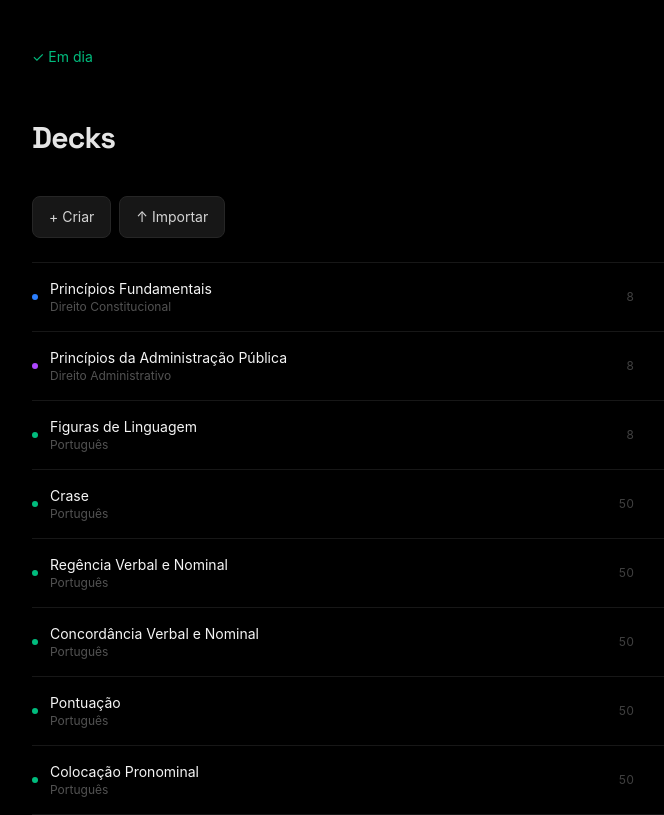
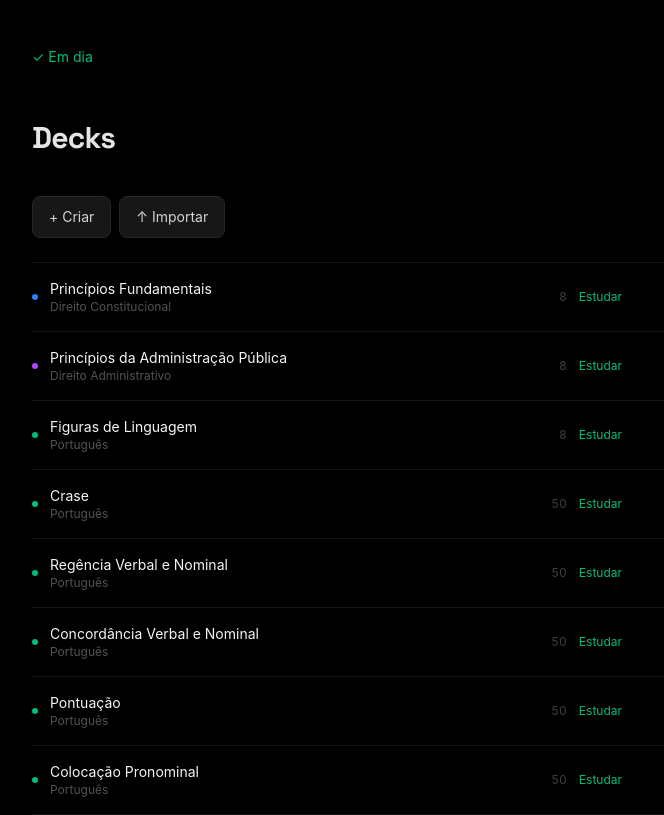
Before and after one commit to allisongm1992/concurso-cards, a Next.js app: page / in a window 1280 px wide. Both pictures are taken after a click on the button "Continuar sem conta". Shown: the whole page, without its empty margins (288-952 px from the left). Built offline with nearby package versions, Linux system fonts and the light colour scheme; no server answers.

Commit message:
feat: add direct flashcard study button per deck (no SR filter)

```diff
--- a/src/app/page.tsx
+++ b/src/app/page.tsx
@@ -192,6 +192,23 @@ export default function Home() {
     setGameState('studying')
   }
 
+  const handleStudyDeck = (deck: DeckData & { id?: string }) => {
+    // Direct flashcard study — use all cards from the deck, no spaced repetition filter
+    const dueCards: DueCard[] = deck.cards.map((card, i) => ({
+      id: deck.id ? `${deck.id}-${i}` : `local-${i}`,
+      front: card.front,
+      back: card.back,
+      deckId: deck.id || 'local',
+      deckTitle: deck.title,
+      stability: 1.0,
+      difficulty: 0.5,
+    }))
+    setStudyCards(dueCards)
+    setStudyBatch(0)
+    setStudyResults({ correct: 0, incorrect: 0 })
+    setGameState('studying')
+  }
+
   const handleStudyComplete = async (results: { correct: number; incorrect: number }) => {
     setStudyResults(prev => ({
       correct: prev.correct + results.correct,
@@ -301,6 +318,7 @@ export default function Home() {
             <DeckSelector
               decks={decks}
               onSelect={handleDeckSelect}
+              onStudy={handleStudyDeck}
               onCreateNew={handleCreateNew}
               onImport={() => setGameState('importing')}
             />
--- a/src/components/DeckSelector.tsx
+++ b/src/components/DeckSelector.tsx
@@ -6,6 +6,7 @@ import { exportDeckCSV } from '@/lib/deck-io'
 interface DeckSelectorProps {
   decks: (DeckData & { id?: string })[]
   onSelect: (deck: DeckData & { id?: string }) => void
+  onStudy: (deck: DeckData & { id?: string }) => void
   onCreateNew: () => void
   onImport: () => void
 }
@@ -21,7 +22,7 @@ const subjectDots: Record<string, string> = {
   'Legislação Específica': 'bg-indigo-500',
 }
 
-export default function DeckSelector({ decks, onSelect, onCreateNew, onImport }: DeckSelectorProps) {
+export default function DeckSelector({ decks, onSelect, onStudy, onCreateNew, onImport }: DeckSelectorProps) {
   const handleExport = (e: React.MouseEvent, deck: DeckData) => {
     e.stopPropagation()
     exportDeckCSV(deck)
@@ -70,6 +71,13 @@ export default function DeckSelector({ decks, onSelect, onCreateNew, onImport }:
               </div>
             </button>
             <button
+              onClick={(e) => { e.stopPropagation(); onStudy(deck) }}
+              className="px-3 py-1.5 text-xs text-emerald-500 hover:text-emerald-400 transition-colors cursor-pointer"
+              title="Estudar (flashcard)"
+            >
+              Estudar
+            </button>
+            <button
               onClick={(e) => handleExport(e, deck)}
               className="p-3 text-neutral-800 hover:text-neutral-400 transition-colors opacity-0 group-hover:opacity-100 cursor-pointer"
               title="Exportar CSV"
```
